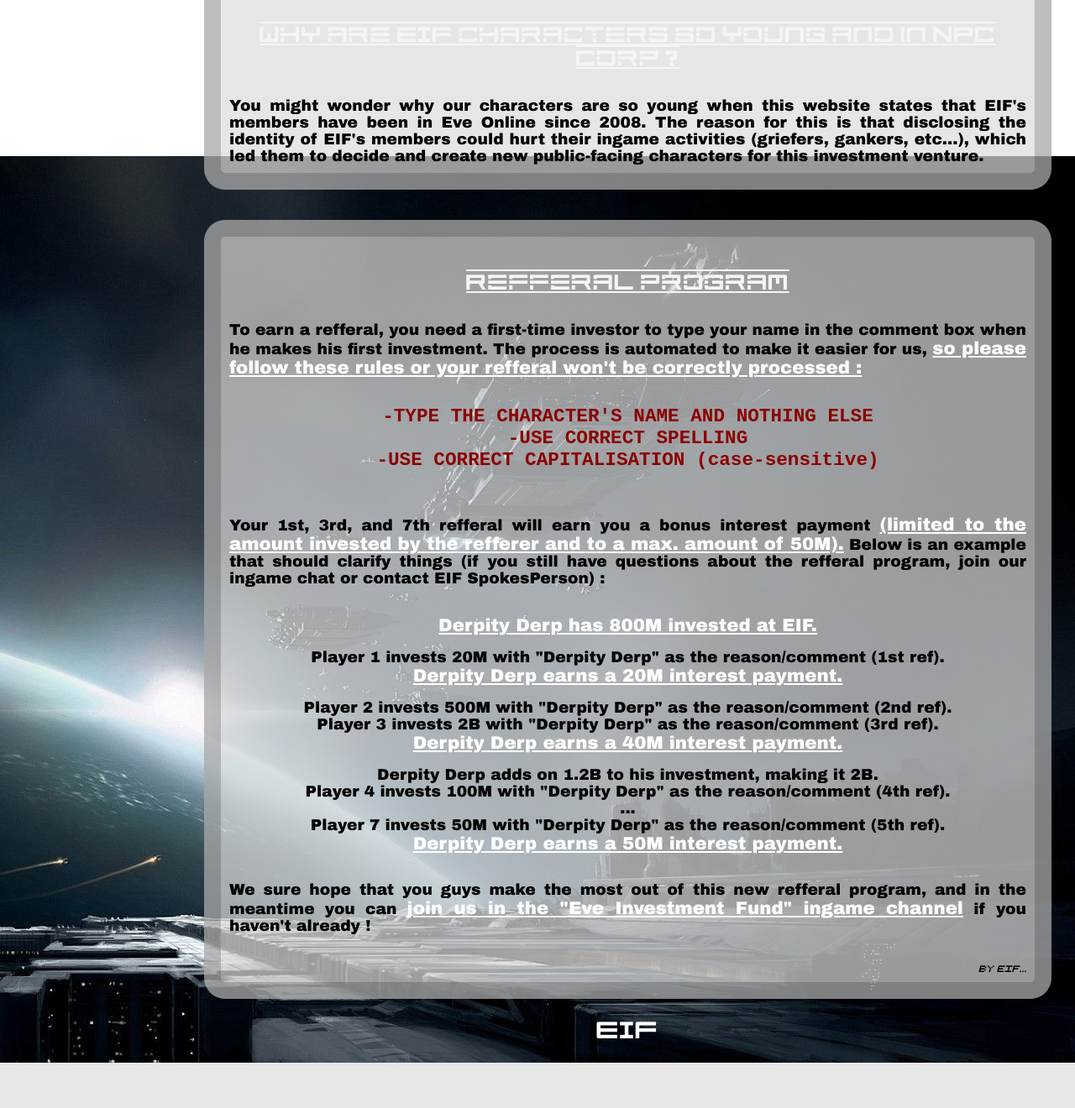
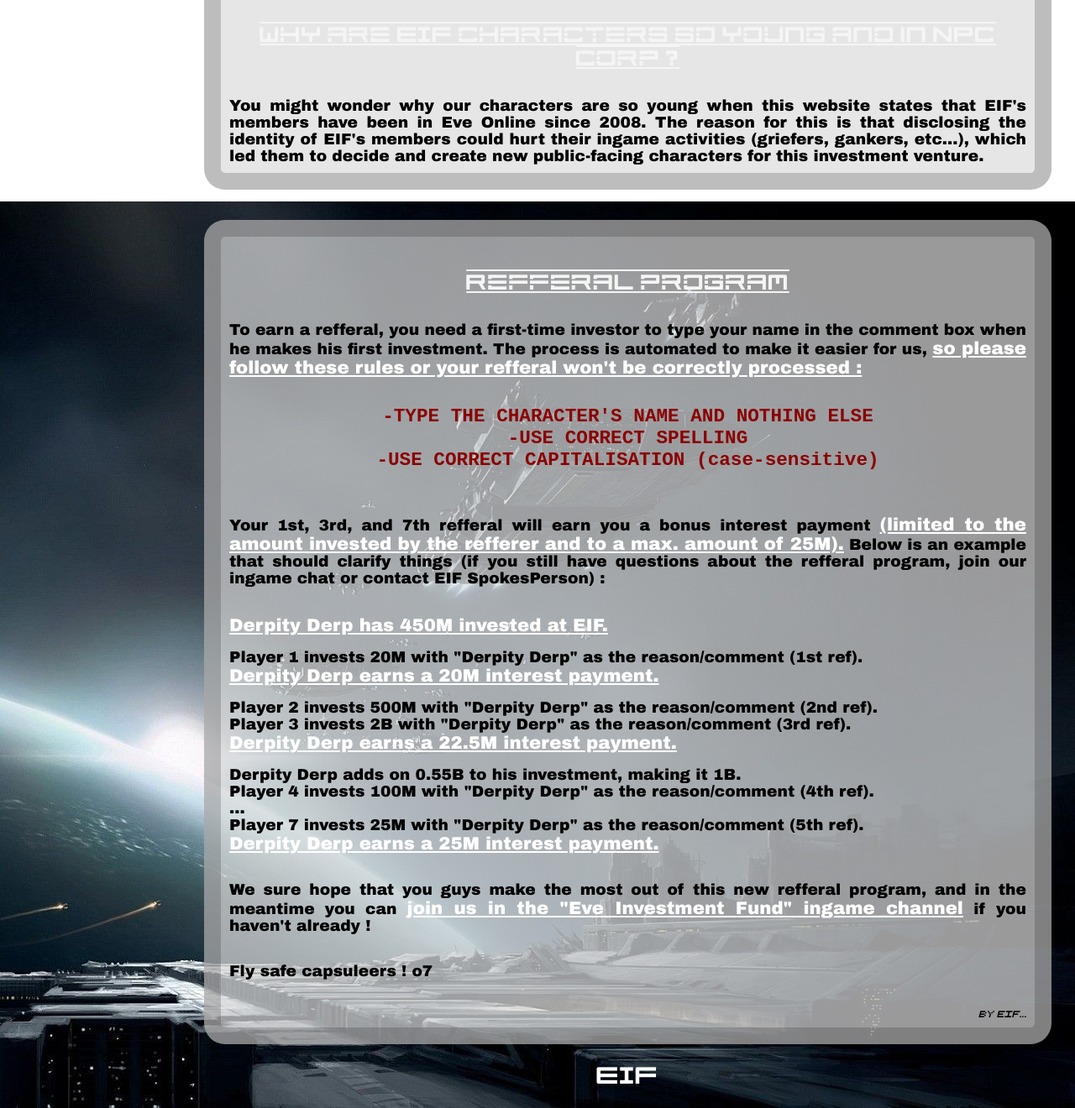
Before and after one commit to RaBaTaJ/EveSite, a Django app: page /home/InvestmentGuide in a window 1280 px wide. Shown: the part 2004-3324 px from the top of the page at 84% size. Before the commit the page ends 3270 px from the top, so only its background shows below. Run offline with Django 3.2, Linux system fonts and the light colour scheme.

Commit message:
REFFERALS

```diff
--- a/EveDataHandler.py
+++ b/EveDataHandler.py
@@ -139,6 +139,8 @@
                         Cursor.execute('SELECT TotalInvestment FROM WalletJournal_charactertotalinvestment WHERE CharacterName = "{0}"'.format(row[2]))
                         MaxRefferalPayment = Cursor.fetchone()
                         MaxRefferalPayment = float(MaxRefferalPayment[0])*0.05
+                        if MaxRefferalPayment > 25000000:
+                            MaxRefferalPayment = 25000000
                         if MaxRefferalPayment > row[1]:
                             Cursor.execute('UPDATE WalletJournal_charactertotalinvestment SET RefferalBalance = RefferalBalance + {0} WHERE CharacterName = "{1}"'.format(row[1], row[3]))
                         else:
--- a/home/templates/home/InvestmentGuide.html
+++ b/home/templates/home/InvestmentGuide.html
@@ -74,24 +74,26 @@
         -TYPE THE CHARACTER'S NAME AND NOTHING ELSE<br>
         -USE CORRECT SPELLING<br>
         -USE CORRECT CAPITALISATION (case-sensitive)<br><br><br></center></div>
-        <p>Your 1st, 3rd, and 7th refferal will earn you a bonus interest payment <u>(limited to the amount invested by the refferer and to a max. amount of 50M).</u> Below is an example that should clarify things (if you still have questions about the refferal program, join our ingame chat or contact EIF SpokesPerson) :</p><br><br>
+        <p>Your 1st, 3rd, and 7th refferal will earn you a bonus interest payment <u>(limited to the amount invested by the refferer and to a max. amount of 25M).</u> Below is an example that should clarify things (if you still have questions about the refferal program, join our ingame chat or contact EIF SpokesPerson) :</p><br><br>
 
-        <center><p><u>Derpity Derp has 800M invested at EIF.</u></p><br>
+        <p><u>Derpity Derp has 450M invested at EIF.</u></p><br>
 
         <p>Player 1 invests 20M with "Derpity Derp" as the reason/comment (1st ref).<br>
         <u>Derpity Derp earns a 20M interest payment.</u></p><br>
 
         <p>Player 2 invests 500M with "Derpity Derp" as the reason/comment (2nd ref).<br>
         Player 3 invests 2B with "Derpity Derp" as the reason/comment (3rd ref).<br>
-        <u>Derpity Derp earns a 40M interest payment.</u></p><br>
+        <u>Derpity Derp earns a 22.5M interest payment.</u></p><br>
 
-        <p>Derpity Derp adds on 1.2B to his investment, making it 2B.<br>
+        <p>Derpity Derp adds on 0.55B to his investment, making it 1B.<br>
         Player 4 invests 100M with "Derpity Derp" as the reason/comment (4th ref).<br>
         ...<br>
-        Player 7 invests 50M with "Derpity Derp" as the reason/comment (5th ref).<br>
-        <u>Derpity Derp earns a 50M interest payment.</u></center></p><br><br>
+        Player 7 invests 25M with "Derpity Derp" as the reason/comment (5th ref).<br>
+        <u>Derpity Derp earns a 25M interest payment.</u></p><br><br>
 
         <p>We sure hope that you guys make the most out of this new refferal program, and in the meantime you can <u>join us in the "Eve Investment Fund" ingame channel</u> if you haven't already !</p><br><br>
+
+        <p>Fly safe capsuleers ! o7</p><br><br>
 
         <div class="credits">By EIF...</div>
     </div>
```
